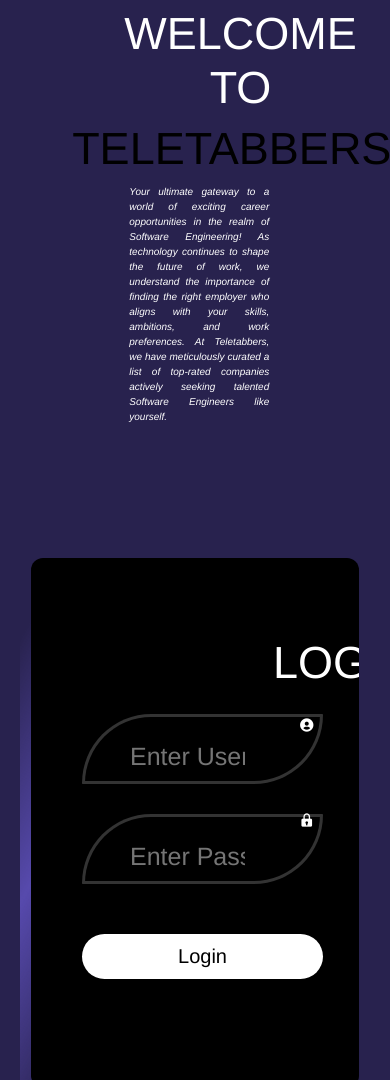
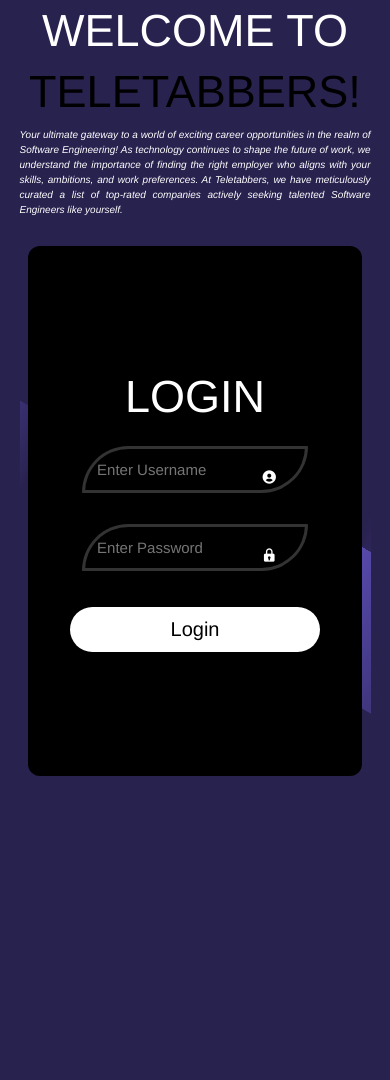
Before and after one commit to Zaisuki/P1GroupActivity, a plain HTML site: page activities/p1/login.html in a window 390 px wide. Shown: the top 1080 px of the page. After the commit the page ends 844 px from the top, so only its background shows below. Drawn offline with nearby package versions, Linux system fonts and the light colour scheme.

Commit message:
Almost Final

```diff
--- a/activities/p1/css/dashboard.css
+++ b/activities/p1/css/dashboard.css
@@ -34,20 +34,21 @@ footer {
 
 }
 
-.container{
-    width: 100%;
+.container-card{
+    width: 95%;
     display: grid;
-    grid-template-columns: repeat(auto-fill, 100%);
+    grid-template-columns: repeat(auto-fill, 350px);
     grid-gap: 10px;
     align-items: center;
     justify-items: center;
+    justify-content: center;
+    margin: 2.5%;
 
 }
 .card {
     width: 350px;
     padding: 0;
     text-align: center;
-    margin: 5%;
     border-radius: 0;
     background-color: rgb(140, 150, 182);
 
@@ -90,27 +91,32 @@ p{
 }
 
 
-.dashb .jobs{
-    margin-left: 670px;
-    margin-top: -400px;
+.dashb{
+    margin-top: 2vw;
+    display: flex;
+    justify-content: space-around;
+    align-items: center;
 }
-
+.header {
+    width: 45%;
+}
+.jobs {
+    display: block;
+    width: 45%;
+}
+.jobs-700{
+    display: none;
+}
 .dashb h1{
     font-family:'Franklin Gothic Medium', 'Arial Narrow', Arial, sans-serif;
-    color: rgb(0, 0, 0);
+    color: white;
     font-size: 50px;
-    margin-right: 600px;
-
-
 }
 
 .dashb h2{
     font-family:'Franklin Gothic Medium', 'Arial Narrow', Arial, sans-serif;
     color: rgb(0, 0, 0);
     font-size: 40px;
-    margin-right: 300px;
-    margin-top: 0px;
-
 }
 
 .dashb p {
@@ -119,11 +125,6 @@ p{
     font-size: 15px;
     text-align: center;
     font-style: italic;
-    justify-content: space-around;
-    margin-right: 700px;
-    margin-left: 90px;
-    margin-top: 100px
-
 }
 
 .orange{
@@ -135,3 +136,21 @@ nav .navbar-brand{
     font-family: ghibo;
     color: #ffffff;
 }
+
+@media (max-width: 768px) {
+    .header{
+        width: 70vw;
+        display: flex;
+        flex-direction: column;
+        align-items: center;
+    }
+    .jobs {
+        display: none;
+        width: 45%;
+    }
+    .jobs-700{
+        display: block;
+        width: 90%;
+        margin: 20px 0;
+    }
+}
--- a/activities/p1/css/login.css
+++ b/activities/p1/css/login.css
@@ -12,49 +12,45 @@ main{
     justify-content: center;
     align-items: center;
     position: relative;
+    height: 100vh;
 }
 
 
-.row{
+.row-login{
+    width: 100vw;
     display: flex;
-    width: 90%;
-    /* height: 88%; */
     align-items: center;
-    justify-content: center;
-    position: absolute;
+    justify-content: space-around;
 
 }
-.col{
-    width: 50%;
+.col-login{
+    width: 40%;
     height: 100%;
     display: flex;
     flex-direction: column;
     justify-content: space-around;
+    margin: 1vw;
 }
-.col h1 {
+.col-login h1 {
     font-size: 70px;
-    margin-right: 120px;
 
 }
-.col h2 {
-    font-size: 90px;
-    margin-right: 125px;
+.col-login h2 {
+    font-size: 70px;
     color: #000000;
 }
 
 
-.col p {
+.col-login p {
     font-size: 18px;
-    margin-right: 90px;
     font-style: italic;
     text-align: justify;
 }
 .hold{
-    width:40%;
+    width: 35%;
     position: relative;
+    border-radius: 12px;
     overflow: hidden;
-    border-radius: 12px;
-
 }
 
 .hold::before {
@@ -62,7 +58,7 @@ main{
     position: absolute;
     top: -50%;
     left: -50%;
-    width: 540px;
+    width: 40%;
     height: 530px;
     background: linear-gradient(0deg, transparent, transparent, rgb(87, 74, 173), rgb(40, 34, 78), rgb(40, 34, 78));
     z-index: 0;
@@ -74,7 +70,7 @@ main{
     position: absolute;
     top: -50%;
     left: -50%;
-    width: 540px;
+    width: 40%;
     height: 530px;
     background: linear-gradient(0deg, transparent, transparent, rgb(87, 74, 173), rgb(40, 34, 78));
     z-index: -1;
@@ -86,14 +82,23 @@ main{
 form{
     position: relative;
     background-color: #000000;
-    padding: 30px 45px 20px 20px;
+    padding: 30px;
     border-radius: 12px;
-    width: 540px;
+    width: 95%;
     height: 530px;
     overflow: hidden;
-
+    display: flex;
+    align-items: center;
+    justify-content: center;
 }
-
+.container{
+    max-height: 100%;
+    min-height: 60%;
+    display: flex;
+    flex-direction: column;
+    justify-content: space-between;
+    align-items: center;
+}
 
 .error{
     width: 100%;
@@ -103,7 +108,7 @@ form{
 }
 
 .wrapper{
-    /* width: 100vw; */
+    width: 100%;
     background: transparent;
     border-radius: 12px;
     height: 550px;
@@ -118,7 +123,7 @@ form{
     position: absolute;
     top: -50%;
     left: -50%;
-    width: 540px;
+    width: 95%;
     height: 530px;
     background: linear-gradient(0deg, transparent, transparent, rgb(87, 74, 173), rgb(40, 34, 78), rgb(40, 34, 78));
     z-index: 0;
@@ -130,7 +135,7 @@ form{
     position: absolute;
     top: -50%;
     left: -50%;
-    width: 540px;
+    width: 95%;
     height: 530px;
     background: linear-gradient(0deg, transparent, transparent, rgb(87, 74, 173), rgb(40, 34, 78));
     z-index: -1;
@@ -155,16 +160,18 @@ form{
     font-size: 30px;
     text-align: center;
     height: 50px;
-    margin-top: 25px;
-    margin-left: 35px;
+    margin: 0;
 }
 .wrapper .input-box{
     position: relative;
     width: 100%;
     margin: 10px 0 ;
 }
-
-.input-box1 input{
+.input-box1, .input-box2{
+    position: relative;
+    margin: 5px 0;
+}
+.input-box1 input, .input-box2 input{
     width: 100%;
     height: 100%;
     background: transparent;
@@ -175,36 +182,15 @@ form{
     font-size: 25px;
     color: white;
     padding: 25px 75px 10px 45px;
-    margin-top: 20px;
-    margin-left: 20px;
 }
-.input-box2 input{
-    width: 100%;
-    height: 100%;
-    background: transparent;
-    border: none;
-    outline: none;
-    border: 3px solid rgb(255, 255, 255, .2);
-    border-radius: 9000px 90px;
-    font-size: 25px;
-    color: white;
-    padding: 25px 75px 10px 45px;
-    margin-top: 30px;
-    margin-left: 20px;
-}
-.input-box1 i{
+.input-box1 i, .input-box2 i{
     position: absolute;
-    top: 30%;
-    left: 84%;
+    top: 50%;
+    right: 10%;
     transform: translate(-50%);
     font-size: 16px;
 }
 .input-box2 i{
-    position: absolute;
-    top: 48%;
-    left: 84%;
-    transform: translate(-50%);
-    font-size: 16px;
     cursor: pointer;
 }
 
@@ -221,9 +207,8 @@ form{
     box-shadow: 0 0 10px rgba(0, 0, o, .1);
     cursor: pointer;
     font-size: 20px;
-    margin-top: 50px;
-    margin-left: 20px;
     position: sticky;
+    margin-top: 10px;
 }
 .wrapper .login-btn:hover{
     background: rgb(68, 68, 68);
@@ -238,7 +223,7 @@ form{
 .login_form #username_error,
 .login_form #pass_error {
     margin-top: 5px;
-    width: 345px;
+    width: auto;
     font-size: 18px;
     color: #C62828;
     background: rgba(255,0,0,0.1);
@@ -247,41 +232,58 @@ form{
     border-radius: 3px;
     border: 1px solid #EF9A9A;
     display: none;
+    margin: 5px 0;
 }
 
 
 @media (max-width: 600px) {
-    .row {
-        display: absolute;
-        text-align: center;
-        margin-top: -55vh;
-        position: relative;
+    .row-login {
+        flex-direction: column;
+        align-items: center;
+        justify-content: center;
     }
-    .row h1 {
-        margin-top: 20%;
+    .col-login{
+        width: 90%;
+    }
+    .input-box1, .input-box2{
+        width: 90%;
+    }
+    .input-box1 input, .input-box2 input{
+        font-size: 15px;
+        padding: 12px;
+    }
+    .hold{
+        width: 90vw;
+    }
+    .row-login h1 {
         font-size: 45px;
-        margin-left: 25vh;
     }
-    .row h2 {
+    .row-login h2 {
         font-size: 45px;
-        margin-left: 25vh;
     }
-    .row p {
+    .row-login p {
         font-size: 10px;
-        margin-left: 30%;
         justify-content: revert;
 
     }
-    .hold {
-        margin-top: 150vh;
-        height: auto;
+}
+
+@media  (min-width: 601px) and (max-width: 992px) {
+    .row-login {
+        flex-direction: column;
+        align-items: center;
+        justify-content: center;
+    }
+    .col-login{
+        width: 90vw;
+    }
+    .hold{
+        width: 70vw;
+    }
+    .wrapper{
         width: 100%;
-        position: absolute;
+    }
+    form{
+        width: 95%;
     }
 }
-
-@media (min-width: 601px) and (max-width: 992px) {
-}
-
-@media (min-width: 993px) {
-}
--- a/activities/p1/login.html
+++ b/activities/p1/login.html
@@ -15,9 +15,9 @@
 
 <body>
 
-    <main>
-    <div class="row">
-        <div class="col">
+    <!-- <main> -->
+    <div class="row-login">
+        <div class="col-login">
             <h1>WELCOME TO</h1>
             <h2>TELETABBERS!</h2>
             <p>
@@ -37,15 +37,15 @@
                             <input autocomplete="off" type="text" placeholder="Enter Username" name="username">
                             <i class="bx bxs-user-circle"></i>
                         </div>
-                        <div class="error">
-                            <div id="username_error">Invalid Username</div>
+                        <div id="username_error" class="error">
+                            <div >Invalid Username</div>
                         </div>
                         <div class="input-box2">
                             <input type="password" placeholder="Enter Password" name="password" id="password">
                             <i class="bx bxs-lock" id="view"></i>
                         </div>
-                        <div class="error">
-                            <div id="pass_error">Invalid Password. Must have 8 characters or longer.</div>
+                        <div id="pass_error" class="error">
+                            <div>Invalid Password. Must have 8 characters or longer.</div>
                         </div>
                         <button type="button" class="login-btn" name="submitForm">Login</button>
                     </div>
@@ -53,7 +53,7 @@
             </div>
         </div>
     </div>
-</main>
+<!-- </main> -->
     <script src="js/login.js"></script>
     <script src="https://cdn.jsdelivr.net/npm/bootstrap@5.3.2/dist/js/bootstrap.bundle.min.js" integrity="sha384-C6RzsynM9kWDrMNeT87bh95OGNyZPhcTNXj1NW7RuBCsyN/o0jlpcV8Qyq46cDfL"
         crossorigin="anonymous"></script>
```
Also changed, not shown: activities/p1/css/profile.css (+11 -5 lines), activities/p1/dashboard.html (+61 -47 lines).
